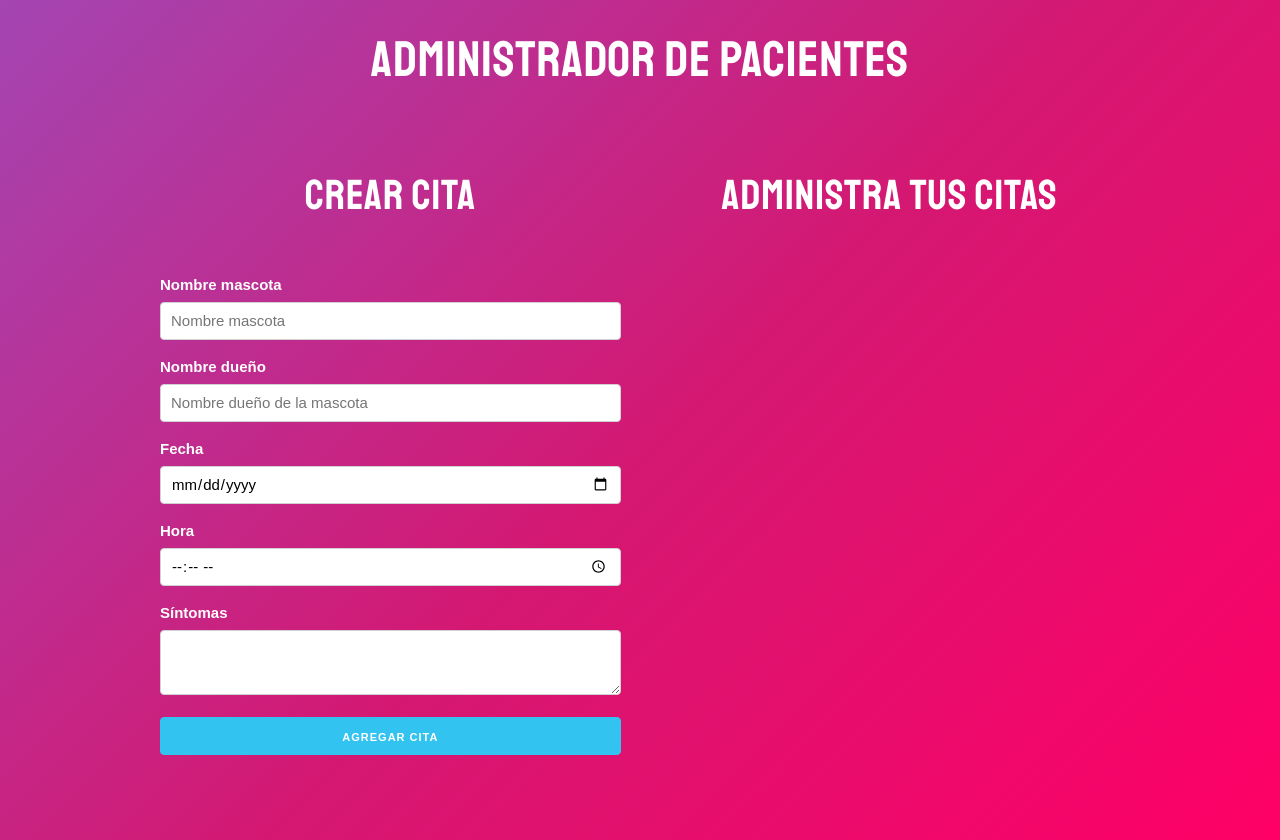
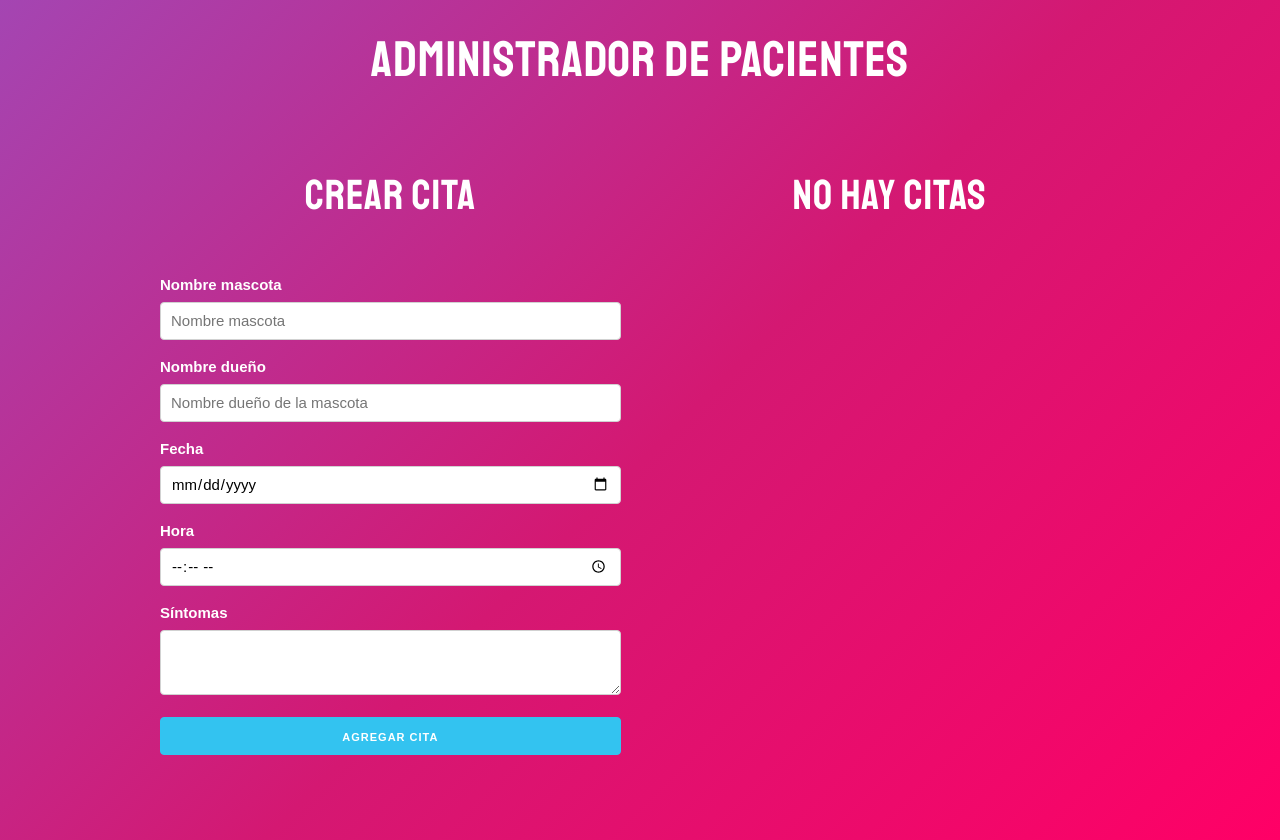
Before and after one commit to efectoTam/react-patient-administration, a React (Create React App) app: page / in a window 1280 px wide. Built offline with nearby package versions, Linux system fonts and the light colour scheme.

Commit message:
coditional text

```diff
--- a/src/App.js
+++ b/src/App.js
@@ -18,6 +18,11 @@ function App() {
     saveMeetings(newMeetings)
   }
 
+  // Conditional message
+  const title = meetings.length === 0
+  ? 'No hay citas'
+  : 'Administra tus citas'
+
   return (
     <Fragment>
       <h1>Administrador de pacientes</h1>
@@ -29,7 +34,7 @@ function App() {
             />
           </div>
           <div className="one-half column">
-            <h2>Administra tus citas</h2>
+            <h2>{title}</h2>
             {meetings.map(meeting => (
               <Meeting
                 key={meeting.id}
```
